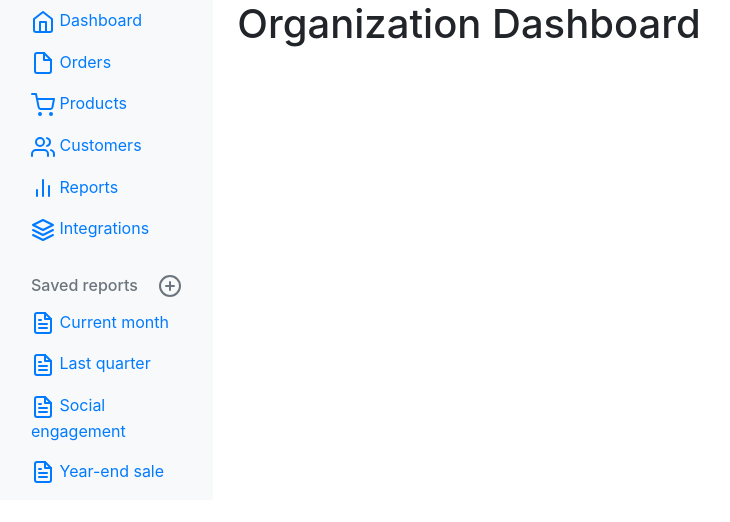
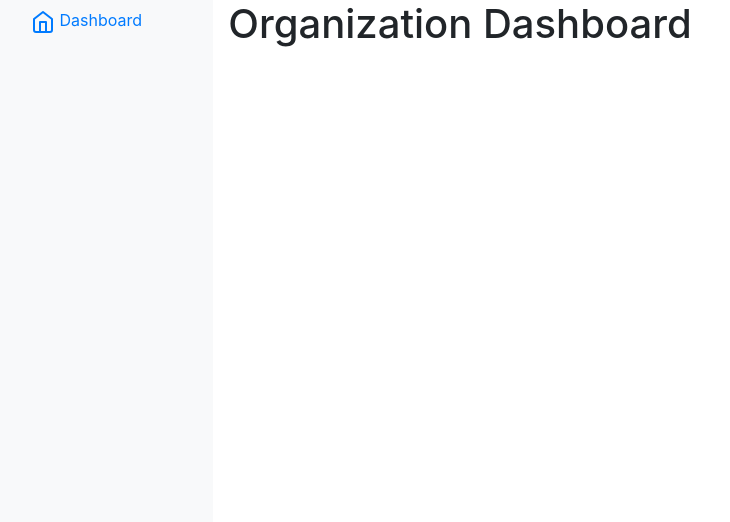
Before and after one commit to odysseyhack/tradisys-apg-s2w-web, a Vue app: page /org in a window 1280 px wide. Shown: the top 522 px of the page, without its empty margins (0-730 px from the left). Built offline with nearby package versions, Linux system fonts and the light colour scheme.

Commit message:
added slot for nav-items height modified to 100% (whole page)

```diff
--- a/src/components/ui/Sidemenu.vue
+++ b/src/components/ui/Sidemenu.vue
@@ -2,83 +2,14 @@
   <nav class="col-md-2 d-none d-md-block bg-light sidebar">
     <div class="sidebar-sticky">
       <ul class="nav flex-column">
-        <li class="nav-item">
-          <a class="nav-link active" href="#">
-            <svg xmlns="http://www.w3.org/2000/svg" width="24" height="24" viewBox="0 0 24 24" fill="none" stroke="currentColor" stroke-width="2" stroke-linecap="round" stroke-linejoin="round" class="feather feather-home"><path d="M3 9l9-7 9 7v11a2 2 0 0 1-2 2H5a2 2 0 0 1-2-2z"></path><polyline points="9 22 9 12 15 12 15 22"></polyline></svg>
-            Dashboard <span class="sr-only">(current)</span>
-          </a>
-        </li>
-        <li class="nav-item">
-          <a class="nav-link" href="#">
-            <svg xmlns="http://www.w3.org/2000/svg" width="24" height="24" viewBox="0 0 24 24" fill="none" stroke="currentColor" stroke-width="2" stroke-linecap="round" stroke-linejoin="round" class="feather feather-file"><path d="M13 2H6a2 2 0 0 0-2 2v16a2 2 0 0 0 2 2h12a2 2 0 0 0 2-2V9z"></path><polyline points="13 2 13 9 20 9"></polyline></svg>
-            Orders
-          </a>
-        </li>
-        <li class="nav-item">
-          <a class="nav-link" href="#">
-            <svg xmlns="http://www.w3.org/2000/svg" width="24" height="24" viewBox="0 0 24 24" fill="none" stroke="currentColor" stroke-width="2" stroke-linecap="round" stroke-linejoin="round" class="feather feather-shopping-cart"><circle cx="9" cy="21" r="1"></circle><circle cx="20" cy="21" r="1"></circle><path d="M1 1h4l2.68 13.39a2 2 0 0 0 2 1.61h9.72a2 2 0 0 0 2-1.61L23 6H6"></path></svg>
-            Products
-          </a>
-        </li>
-        <li class="nav-item">
-          <a class="nav-link" href="#">
-            <svg xmlns="http://www.w3.org/2000/svg" width="24" height="24" viewBox="0 0 24 24" fill="none" stroke="currentColor" stroke-width="2" stroke-linecap="round" stroke-linejoin="round" class="feather feather-users"><path d="M17 21v-2a4 4 0 0 0-4-4H5a4 4 0 0 0-4 4v2"></path><circle cx="9" cy="7" r="4"></circle><path d="M23 21v-2a4 4 0 0 0-3-3.87"></path><path d="M16 3.13a4 4 0 0 1 0 7.75"></path></svg>
-            Customers
-          </a>
-        </li>
-        <li class="nav-item">
-          <a class="nav-link" href="#">
-            <svg xmlns="http://www.w3.org/2000/svg" width="24" height="24" viewBox="0 0 24 24" fill="none" stroke="currentColor" stroke-width="2" stroke-linecap="round" stroke-linejoin="round" class="feather feather-bar-chart-2"><line x1="18" y1="20" x2="18" y2="10"></line><line x1="12" y1="20" x2="12" y2="4"></line><line x1="6" y1="20" x2="6" y2="14"></line></svg>
-            Reports
-          </a>
-        </li>
-        <li class="nav-item">
-          <a class="nav-link" href="#">
-            <svg xmlns="http://www.w3.org/2000/svg" width="24" height="24" viewBox="0 0 24 24" fill="none" stroke="currentColor" stroke-width="2" stroke-linecap="round" stroke-linejoin="round" class="feather feather-layers"><polygon points="12 2 2 7 12 12 22 7 12 2"></polygon><polyline points="2 17 12 22 22 17"></polyline><polyline points="2 12 12 17 22 12"></polyline></svg>
-            Integrations
-          </a>
-        </li>
-      </ul>
-
-      <h6 class="sidebar-heading d-flex justify-content-between align-items-center px-3 mt-4 mb-1 text-muted">
-        <span>Saved reports</span>
-        <a class="d-flex align-items-center text-muted" href="#">
-          <svg xmlns="http://www.w3.org/2000/svg" width="24" height="24" viewBox="0 0 24 24" fill="none" stroke="currentColor" stroke-width="2" stroke-linecap="round" stroke-linejoin="round" class="feather feather-plus-circle"><circle cx="12" cy="12" r="10"></circle><line x1="12" y1="8" x2="12" y2="16"></line><line x1="8" y1="12" x2="16" y2="12"></line></svg>
-        </a>
-      </h6>
-      <ul class="nav flex-column mb-2">
-        <li class="nav-item">
-          <a class="nav-link" href="#">
-            <svg xmlns="http://www.w3.org/2000/svg" width="24" height="24" viewBox="0 0 24 24" fill="none" stroke="currentColor" stroke-width="2" stroke-linecap="round" stroke-linejoin="round" class="feather feather-file-text"><path d="M14 2H6a2 2 0 0 0-2 2v16a2 2 0 0 0 2 2h12a2 2 0 0 0 2-2V8z"></path><polyline points="14 2 14 8 20 8"></polyline><line x1="16" y1="13" x2="8" y2="13"></line><line x1="16" y1="17" x2="8" y2="17"></line><polyline points="10 9 9 9 8 9"></polyline></svg>
-            Current month
-          </a>
-        </li>
-        <li class="nav-item">
-          <a class="nav-link" href="#">
-            <svg xmlns="http://www.w3.org/2000/svg" width="24" height="24" viewBox="0 0 24 24" fill="none" stroke="currentColor" stroke-width="2" stroke-linecap="round" stroke-linejoin="round" class="feather feather-file-text"><path d="M14 2H6a2 2 0 0 0-2 2v16a2 2 0 0 0 2 2h12a2 2 0 0 0 2-2V8z"></path><polyline points="14 2 14 8 20 8"></polyline><line x1="16" y1="13" x2="8" y2="13"></line><line x1="16" y1="17" x2="8" y2="17"></line><polyline points="10 9 9 9 8 9"></polyline></svg>
-            Last quarter
-          </a>
-        </li>
-        <li class="nav-item">
-          <a class="nav-link" href="#">
-            <svg xmlns="http://www.w3.org/2000/svg" width="24" height="24" viewBox="0 0 24 24" fill="none" stroke="currentColor" stroke-width="2" stroke-linecap="round" stroke-linejoin="round" class="feather feather-file-text"><path d="M14 2H6a2 2 0 0 0-2 2v16a2 2 0 0 0 2 2h12a2 2 0 0 0 2-2V8z"></path><polyline points="14 2 14 8 20 8"></polyline><line x1="16" y1="13" x2="8" y2="13"></line><line x1="16" y1="17" x2="8" y2="17"></line><polyline points="10 9 9 9 8 9"></polyline></svg>
-            Social engagement
-          </a>
-        </li>
-        <li class="nav-item">
-          <a class="nav-link" href="#">
-            <svg xmlns="http://www.w3.org/2000/svg" width="24" height="24" viewBox="0 0 24 24" fill="none" stroke="currentColor" stroke-width="2" stroke-linecap="round" stroke-linejoin="round" class="feather feather-file-text"><path d="M14 2H6a2 2 0 0 0-2 2v16a2 2 0 0 0 2 2h12a2 2 0 0 0 2-2V8z"></path><polyline points="14 2 14 8 20 8"></polyline><line x1="16" y1="13" x2="8" y2="13"></line><line x1="16" y1="17" x2="8" y2="17"></line><polyline points="10 9 9 9 8 9"></polyline></svg>
-            Year-end sale
-          </a>
-        </li>
+        <slot name="items"></slot>
       </ul>
     </div>
   </nav>
 </template>
 
 <script>
-export default {
-}
+export default {}
 </script>
 
 <style scoped>
--- a/src/views/inner/customer/Root.vue
+++ b/src/views/inner/customer/Root.vue
@@ -1,8 +1,22 @@
 <template>
   <div class="container-fluid h-100">
     <div class="row h-100">
-      <ui-sidemenu></ui-sidemenu>
-      <div class="ml-sm-auto col-lg-10 px-4">
+      <ui-sidemenu>
+        <div slot="items">
+          <li class="nav-item">
+            <a class="nav-link active" href="#">
+              <svg xmlns="http://www.w3.org/2000/svg" width="24" height="24" viewBox="0 0 24 24" fill="none"
+                   stroke="currentColor" stroke-width="2" stroke-linecap="round" stroke-linejoin="round"
+                   class="feather feather-home">
+                <path d="M3 9l9-7 9 7v11a2 2 0 0 1-2 2H5a2 2 0 0 1-2-2z"></path>
+                <polyline points="9 22 9 12 15 12 15 22"></polyline>
+              </svg>
+              Dashboard <span class="sr-only">(current)</span>
+            </a>
+          </li>
+        </div>
+      </ui-sidemenu>
+      <div class="col-lg-10">
         <router-view></router-view>
       </div>
     </div>
--- a/src/views/inner/org/Root.vue
+++ b/src/views/inner/org/Root.vue
@@ -1,8 +1,22 @@
 <template>
-  <div class="container-fluid">
-    <div class="row">
-      <ui-sidemenu></ui-sidemenu>
-      <div class="ml-sm-auto col-lg-10 px-4">
+  <div class="container-fluid h-100">
+    <div class="row h-100">
+      <ui-sidemenu>
+        <div slot="items">
+          <li class="nav-item">
+            <a class="nav-link active" href="#">
+              <svg xmlns="http://www.w3.org/2000/svg" width="24" height="24" viewBox="0 0 24 24" fill="none"
+                   stroke="currentColor" stroke-width="2" stroke-linecap="round" stroke-linejoin="round"
+                   class="feather feather-home">
+                <path d="M3 9l9-7 9 7v11a2 2 0 0 1-2 2H5a2 2 0 0 1-2-2z"></path>
+                <polyline points="9 22 9 12 15 12 15 22"></polyline>
+              </svg>
+              Dashboard <span class="sr-only">(current)</span>
+            </a>
+          </li>
+        </div>
+      </ui-sidemenu>
+      <div class="col-lg-10">
         <router-view></router-view>
       </div>
     </div>
--- a/src/views/inner/provider/Root.vue
+++ b/src/views/inner/provider/Root.vue
@@ -1,8 +1,22 @@
 <template>
-  <div class="container-fluid">
-    <div class="row">
-      <ui-sidemenu></ui-sidemenu>
-      <div class="ml-sm-auto col-lg-10 px-4">
+  <div class="container-fluid h-100">
+    <div class="row h-100">
+      <ui-sidemenu>
+        <div slot="items">
+          <li class="nav-item">
+            <a class="nav-link active" href="#">
+              <svg xmlns="http://www.w3.org/2000/svg" width="24" height="24" viewBox="0 0 24 24" fill="none"
+                   stroke="currentColor" stroke-width="2" stroke-linecap="round" stroke-linejoin="round"
+                   class="feather feather-home">
+                <path d="M3 9l9-7 9 7v11a2 2 0 0 1-2 2H5a2 2 0 0 1-2-2z"></path>
+                <polyline points="9 22 9 12 15 12 15 22"></polyline>
+              </svg>
+              Dashboard <span class="sr-only">(current)</span>
+            </a>
+          </li>
+        </div>
+      </ui-sidemenu>
+      <div class="col-lg-10">
         <router-view></router-view>
       </div>
     </div>
```
